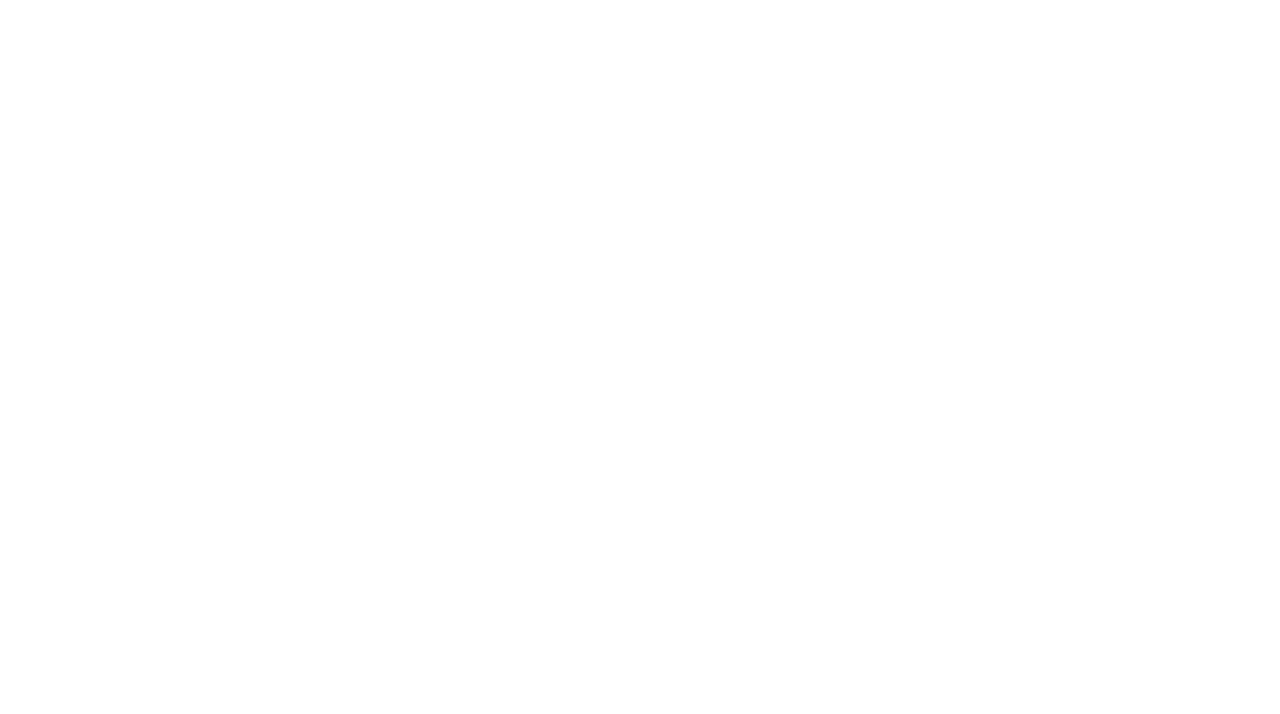
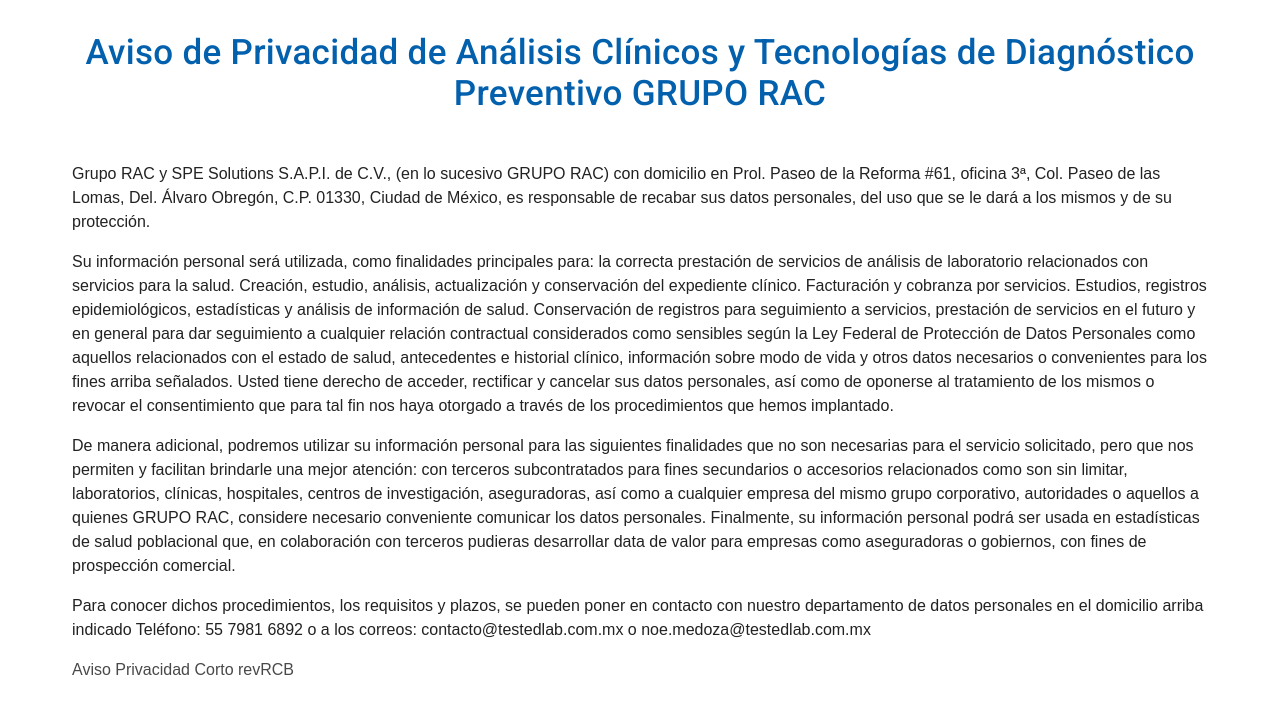
Before and after one commit to g4br13lg4l4n/testedlabpwa, a Nuxt app: page /privacidad in a window 1280 px wide. Before the commit this address had no page. Shown: the top 714 px of the page. Built offline with nearby package versions, Linux system fonts and the light colour scheme.

Commit message:
add privacidad page, change password

```diff
--- /dev/null
+++ b/pages/privacidad/index.vue
@@ -0,0 +1,69 @@
+<template>
+  <div class="mt-2 center-privacidad">
+    <h1 class="title text-center">
+      Aviso de Privacidad de Análisis Clínicos y Tecnologías de Diagnóstico
+      Preventivo GRUPO RAC
+    </h1>
+    <div>
+      <p class="ml-2 mr-2 mt-3">
+        Grupo RAC y SPE Solutions S.A.P.I. de C.V., (en lo sucesivo GRUPO RAC)
+        con domicilio en Prol. Paseo de la Reforma #61, oficina 3ª, Col. Paseo
+        de las Lomas, Del. Álvaro Obregón, C.P. 01330, Ciudad de México, es
+        responsable de recabar sus datos personales, del uso que se le dará a
+        los mismos y de su protección.
+      </p>
+      <p class="ml-2 mr-2 mt-1">
+        Su información personal será utilizada, como finalidades principales
+        para: la correcta prestación de servicios de análisis de laboratorio
+        relacionados con servicios para la salud. Creación, estudio, análisis,
+        actualización y conservación del expediente clínico. Facturación y
+        cobranza por servicios. Estudios, registros epidemiológicos,
+        estadísticas y análisis de información de salud. Conservación de
+        registros para seguimiento a servicios, prestación de servicios en el
+        futuro y en general para dar seguimiento a cualquier relación
+        contractual considerados como sensibles según la Ley Federal de
+        Protección de Datos Personales como aquellos relacionados con el estado
+        de salud, antecedentes e historial clínico, información sobre modo de
+        vida y otros datos necesarios o convenientes para los fines arriba
+        señalados. Usted tiene derecho de acceder, rectificar y cancelar sus
+        datos personales, así como de oponerse al tratamiento de los mismos o
+        revocar el consentimiento que para tal fin nos haya otorgado a través de
+        los procedimientos que hemos implantado.
+      </p>
+      <p class="ml-2 mr-2 mt-1">
+        De manera adicional, podremos utilizar su información personal para las
+        siguientes finalidades que no son necesarias para el servicio
+        solicitado, pero que nos permiten y facilitan brindarle una mejor
+        atención: con terceros subcontratados para fines secundarios o
+        accesorios relacionados como son sin limitar, laboratorios, clínicas,
+        hospitales, centros de investigación, aseguradoras, así como a cualquier
+        empresa del mismo grupo corporativo, autoridades o aquellos a quienes
+        GRUPO RAC, considere necesario conveniente comunicar los datos
+        personales. Finalmente, su información personal podrá ser usada en
+        estadísticas de salud poblacional que, en colaboración con terceros
+        pudieras desarrollar data de valor para empresas como aseguradoras o
+        gobiernos, con fines de prospección comercial.
+      </p>
+      <p class="ml-2 mr-2 mt-1">
+        Para conocer dichos procedimientos, los requisitos y plazos, se pueden
+        poner en contacto con nuestro departamento de datos personales en el
+        domicilio arriba indicado Teléfono: 55 7981 6892 o a los correos:
+        contacto@testedlab.com.mx o noe.medoza@testedlab.com.mx
+      </p>
+      <footer class="ml-2 mr-2 mt-1">Aviso Privacidad Corto revRCB</footer>
+    </div>
+  </div>
+</template>
+
+<script>
+export default {
+  auth: false,
+};
+</script>
+
+<style>
+    .center-privacidad {
+        max-width: 1200px;
+        margin: 0 auto;
+    }
+</style>
--- a/pages/profile/index.vue
+++ b/pages/profile/index.vue
@@ -23,6 +23,26 @@
         {{ auth.user.domicilio === '' ? 'Sin dirección registrada' : auth.user.domicilio }}
       </p>
     </div>
+    <div class="card-white bg-white rounded-3xl py-6 px-5 my-2 shadow w-96 card-profile">
+      <el-button round class="round-primary" size="small" @click="formUpdatePassword = true">Cambiar contraseña</el-button>
+
+    </div>
+    <el-dialog title="Cambiar contraseña" :visible.sync="formUpdatePassword" center class="with-modal">
+      <el-form :model="formPassword">
+          <el-form-item label="Ingrese su nueva contraseña">
+            <el-input
+              placeholder="Nueva contraseña"
+              prefix-icon="el-icon-lock"
+              v-model="formPassword.password"
+              autocomplete="off"
+              class="morado-background"></el-input>
+          </el-form-item>
+
+            <el-button type="primary" @click="updatePassword()" class="w-full btn-blue" round :loading="loading" :disabled="loading">Guardar</el-button>
+
+      </el-form>
+    </el-dialog>
+
     <el-dialog title="Editar datos" :visible.sync="formUpdate" center class="with-modal">
       <el-form :model="form">
         <el-form-item label="Fecha de nacimiento">
@@ -62,7 +82,9 @@
     return {
       loading: false,
       formUpdate: false,
-      form: {}
+      formUpdatePassword: false,
+      form: {},
+      formPassword: {}
     };
   },
   computed: {
@@ -81,6 +103,31 @@
       };
   },
   methods: {
+    updatePassword() {
+      const data = {
+        password: this.formPassword.password
+      }
+      this.loading = true;
+      this.$axios.post('/usuario/actualizar/password', data)
+      .then(resp => {
+        this.loading = false;
+        this.formUpdatePassword = false;
+        this.$message({
+          showClose: true,
+          message: resp.data.message,
+          type: 'success'
+        });
+      })
+      .catch(err => {
+        this.loading = false;
+        this.formUpdatePassword = false;
+        this.$message({
+          showClose: true,
+          message: err.response.data.message,
+          type: 'error'
+        });
+      })
+    },
     update() {
       const data = {
         celular: this.form.phone,
```
